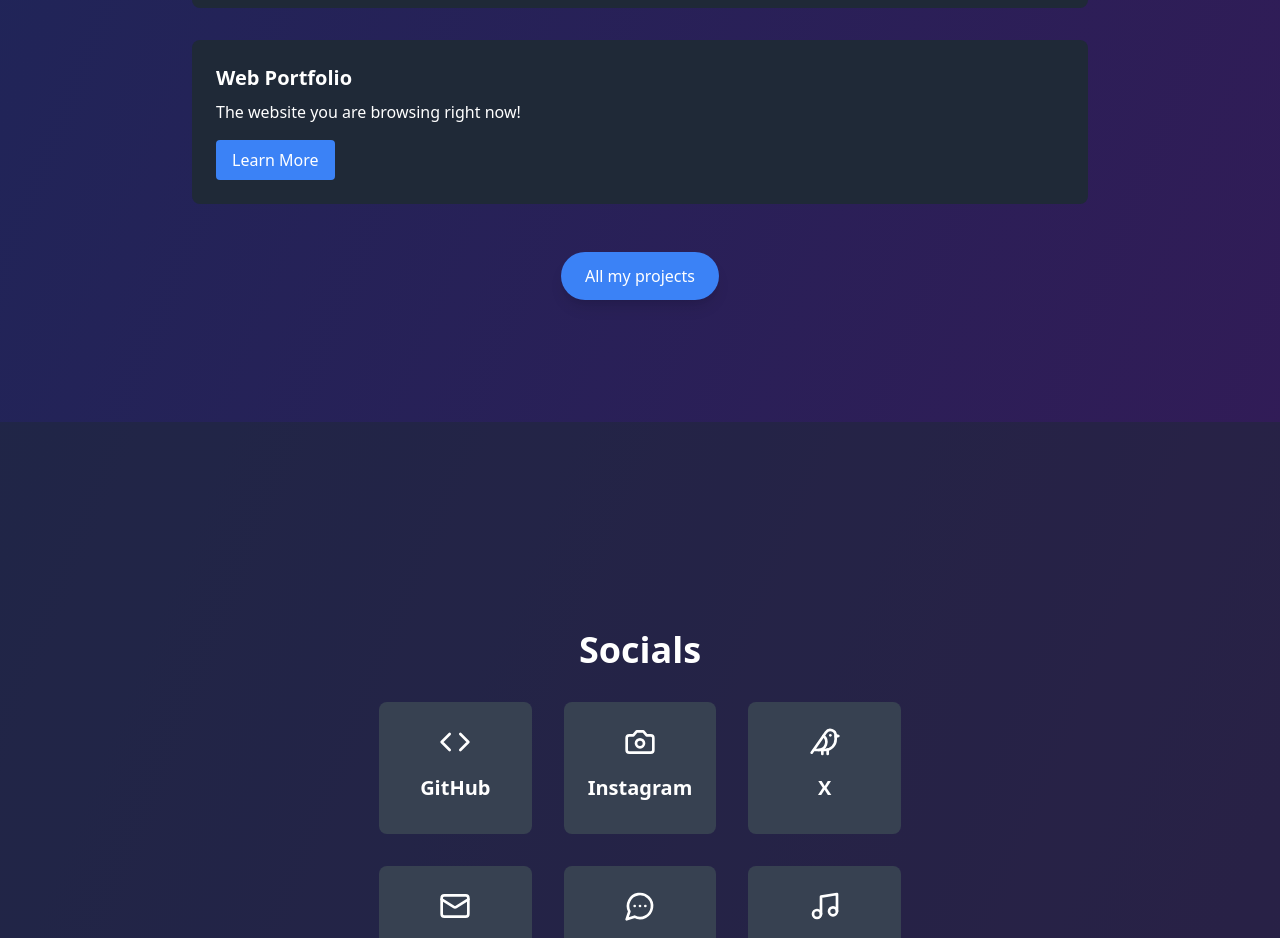
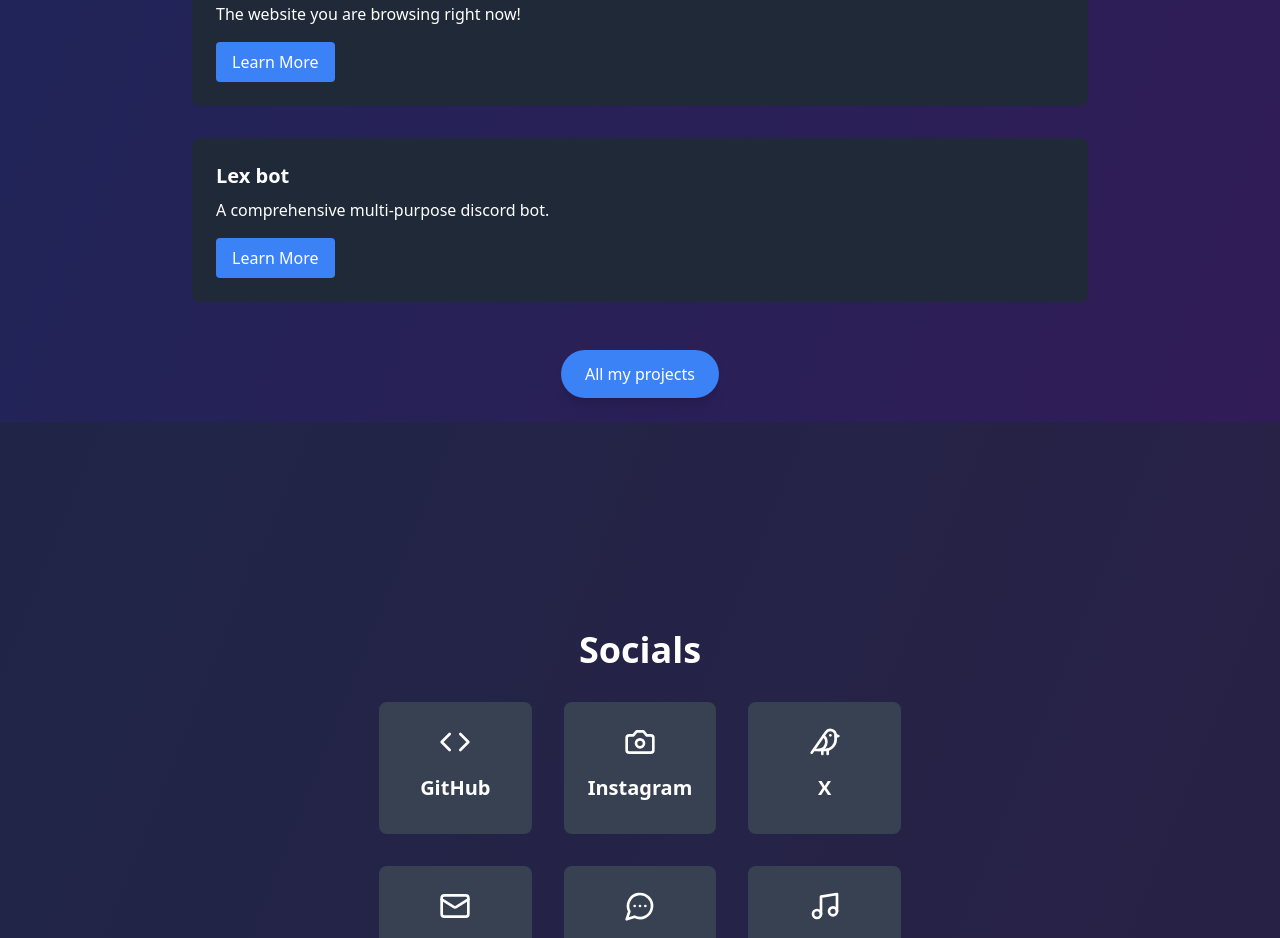
Before and after one commit to JoshuaGilgallon/JoshuaGilgallonWebPortfolio, a React (Create React App) app: page / in a window 1280 px wide. Shown: the part 1978-2916 px from the top of the page. Built offline with nearby package versions, Linux system fonts and the light colour scheme; the HTML template or start-up script is replaced by a standard one.

Commit message:
Added new project

```diff
--- a/src/components/ProjectsData.js
+++ b/src/components/ProjectsData.js
@@ -26,7 +26,16 @@ const projectsData = [
     linkName: null,
     link: null,
   },
-  // Add more projects here
+  { id: "Lex",
+    title: "Lex bot",
+    briefDescription: "A comprehensive multi-purpose discord bot.",
+    lengthyDescription: "Lex Bot is a multi-purpose Discord bot I created to improve on the current options out there. Tired of dealing with expensive subscriptions and limited free features, I built Lex Bot as a one-time payment solution that’s self-sustaining through small, affordable payments. It’s designed to be ultra-fast, reliable, and packed with features, making it a high-quality alternative to other bots. We focused on all the little details to ensure it runs smoothly and meets the needs of different types of Discord servers, aiming to usher in a new era of bots.",
+    image: null,
+    technologies: ["Discord.py", "Azure", "Python"],
+    outcome: "We partnered with many large discord servers establishing a user-base of approximately 20,000. I aim to further update and work on this project going into the future and can only hope for more support from other communities.",
+    linkName: "Lex website",
+    link: "https://lexdc.app",
+  }
 ];
 
 export default projectsData;
```
